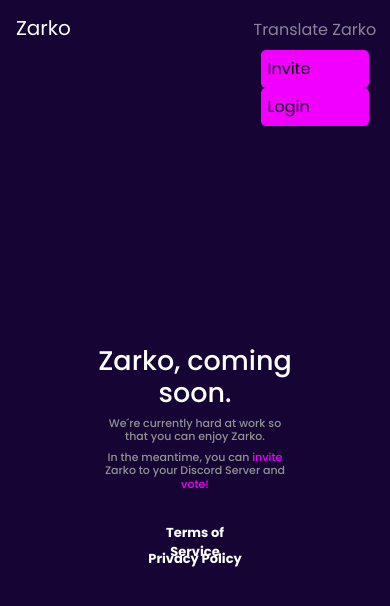
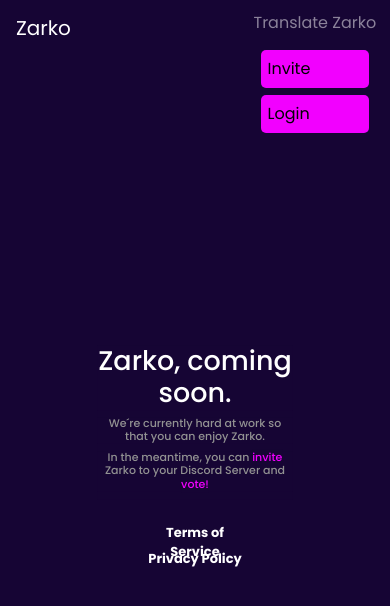
Before and after one commit to CPTRICODEV/Zarko-The-bot, a plain HTML site: page index.html in a window 390 px wide. Both pictures are taken after a click on the button 346 px from the left and 28 px from the top of the page. Drawn offline with nearby package versions, Linux system fonts and the light colour scheme.

Commit message:
New update

```diff
--- a/index.css
+++ b/index.css
@@ -74,3 +74,12 @@
     background: transparent;
     font-weight: bold;
 }
+
+@media only screen and (max-width: 600px) {
+    #login {
+        margin-top: 7px;
+    }
+    #invite {
+        margin-top: 7px;
+    }
+}
--- a/index.html
+++ b/index.html
@@ -26,10 +26,10 @@
                 <li class="nav-item">
                     <a href="#" class="nav-link">Translate Zarko</a>
                 </li>
-                <li class="nav-item">
+                <li class="nav-item" id="invite">
                     <a href="#" style="padding: 7px; background: #f200ff;  margin-right: 7px; margin-left: 7px; color: black; border-radius: 5px;" class="nav-link">Invite</a>
                 </li>
-                <li class="nav-item">
+                <li class="nav-item" id="login">
                     <a href="#" style="padding: 7px; background: #f200ff; color: black; border-radius: 5px; margin-right: 7px; margin-left: 7px;"  class="nav-link">Login</a>
                 </li>
             </ul>
```
